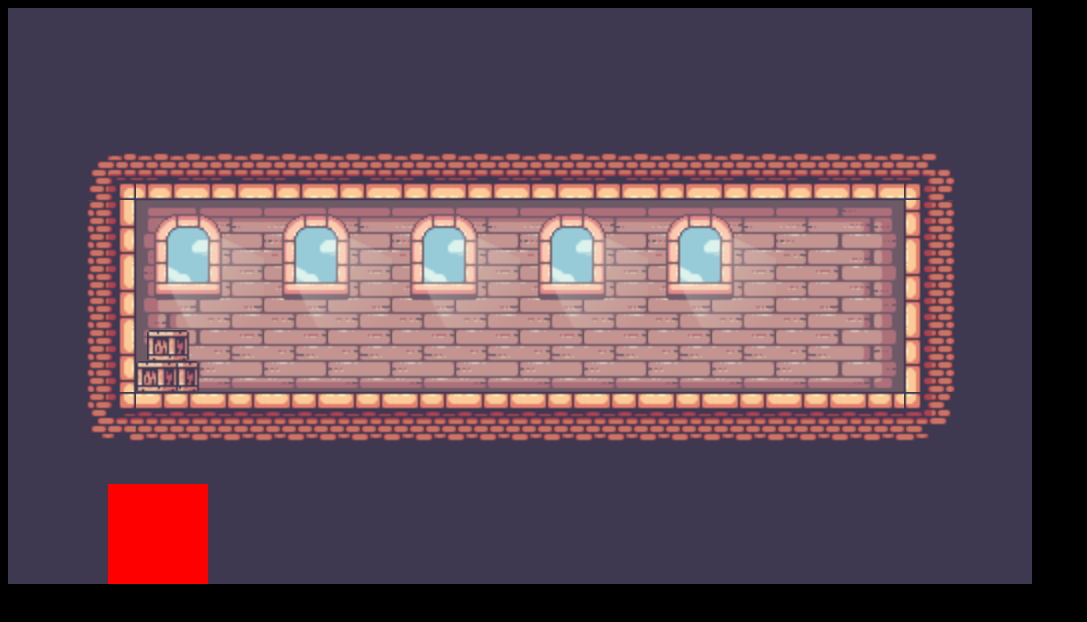
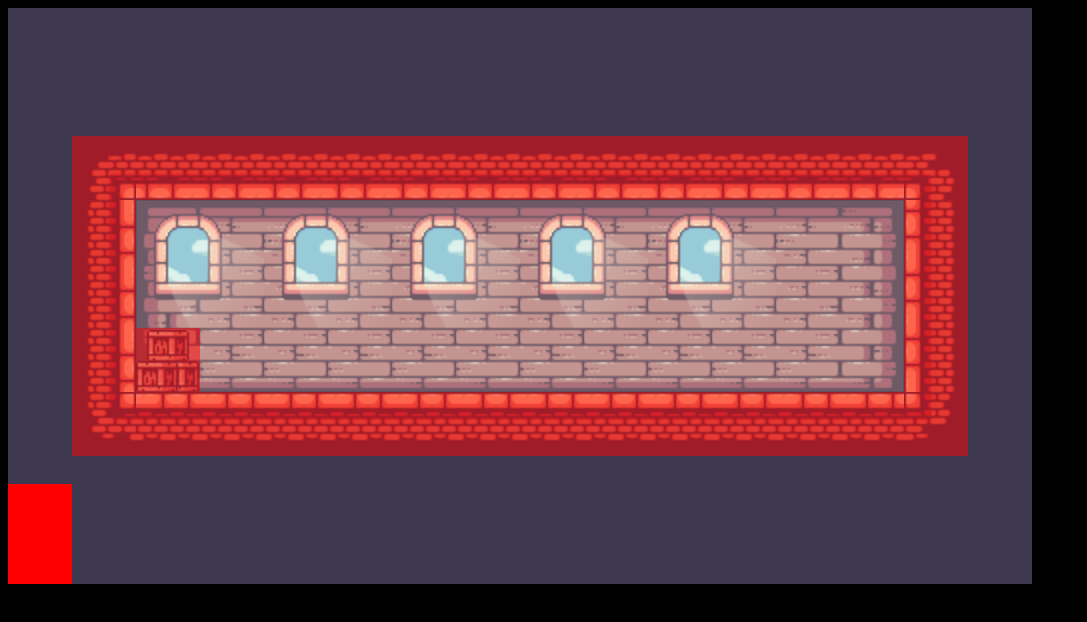
Before and after one commit to Manolo323/multi-room-game, a plain HTML site: page index.html in a window 1280 px wide. Shown: the whole page, without its empty margins (0-1087 px from the left). Drawn offline with Linux system fonts and the light colour scheme.

Commit message:
fixed some typos and created new files to refactor collision blocks

```diff
--- a/js/classes/collisionBlock.js
+++ b/js/classes/collisionBlock.js
@@ -1,11 +1,11 @@
 class CollisionBlock {
-    constructor(position) {
+    constructor({ position }) {
         this.position = position
         this.width = 64
         this.height = 64
     }
     draw() {
-        context.fillStyle = 'rgba(255, 0, 0, 0.5'
+        context.fillStyle = 'rgba(255, 0, 0, 0.5)'
         context.fillRect(this.position.x, this.position.y, this.width,  this.height)
     }
 }
--- a/js/classes/player.js
+++ b/js/classes/player.js
@@ -1,7 +1,9 @@
 //creates a player with individual properties
 class Player {
     //sets properties associated with player we create
-    constructor() {
+    constructor({
+        collisionBlocks = []
+                }) {
         this.position  =  {
             x: 100,
             y: 100
@@ -19,6 +21,8 @@ class Player {
             bottom: this.position.y + this.height
         }
         this.gravity = 1
+
+        this.collisionBlocks = collisionBlocks
     }
     //defines what a player looks like
     draw() {
@@ -30,6 +34,27 @@ class Player {
     update() {
         // implements how player should move in reaction to x velocity
         this.position.x += this.velocity.x
+        // check for horizontal collisions
+        for (let i = 0; i < this.collisionBlocks.length; i++) {
+            const collisionBlock = this.collisionBlocks[i]
+            // if a collision exists
+            if (
+                this.position.x <= collisionBlock.position.x + collisionBlock.width &&
+                this.position.x + this.width >= collisionBlock.position.x &&
+                this.position.y + this.height >=  collisionBlock.position.x &&
+                this.position.y <= collisionBlock.position.y + collisionBlock.height
+            ) {
+                // collision on x axis goig to the left
+                if (this.velocity.x < -1) {
+                    this.position.x = collisionBlock.position.x + collisionBlock.width + 0.01
+                    break
+                }
+                if (this.velocity.x < 1) {
+                    this.position.x = collisionBlock.position.x - this.width - 0.01
+                    break
+                }
+            }
+        }
         //adds to current y position to each frame
         this.position.y += this.velocity.y
         this.sides.bottom = this.position.y + this.height
--- a/js/script.js
+++ b/js/script.js
@@ -19,7 +19,9 @@ const backgroundLevel1 = new Sprite ({
     imageSrc:  'img/backgroundLevel1.png',
 })
 
-const player = new Player()
+const player = new Player({
+    collisionBlocks
+})
 
 // properties for event listener key that is pressed
 const keys = {
```
Also changed, not shown: index.html (line endings or trailing spaces).
